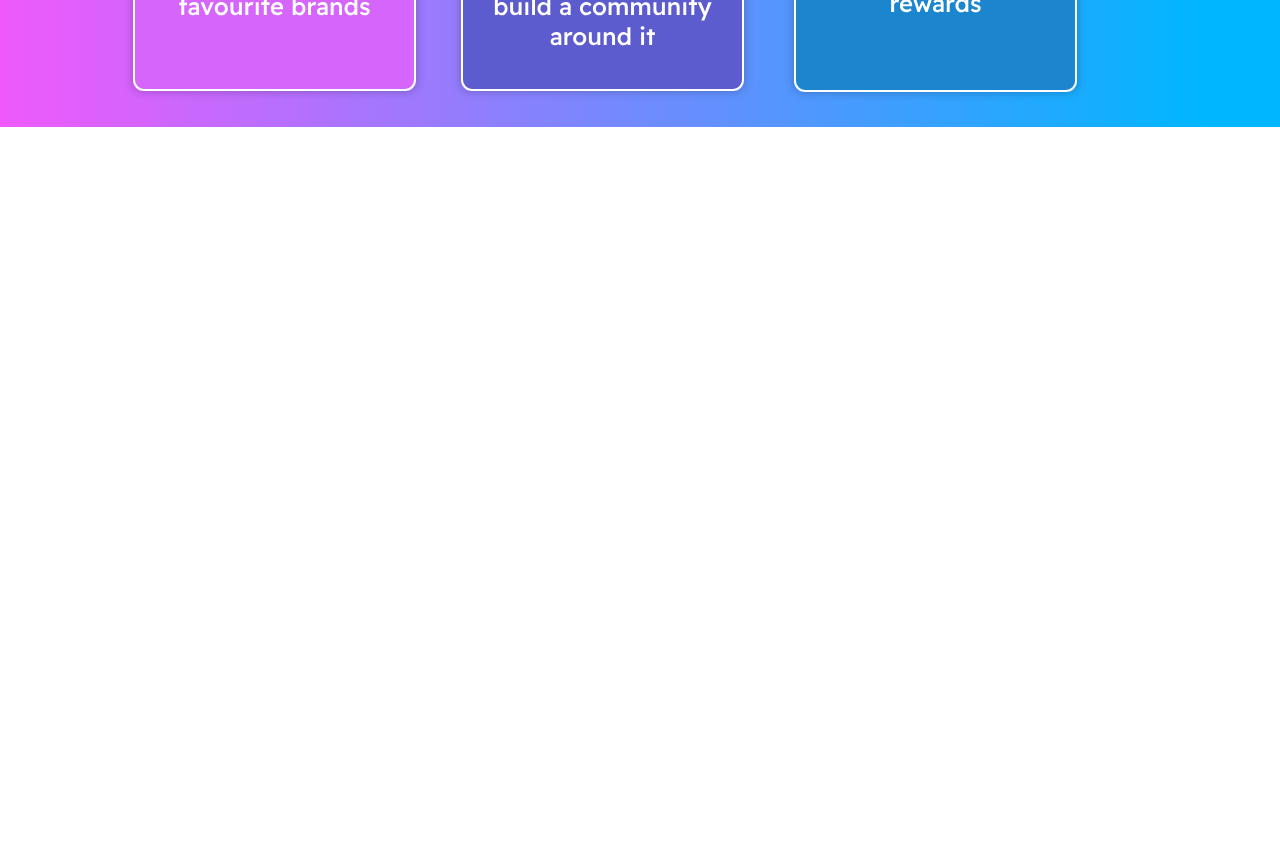
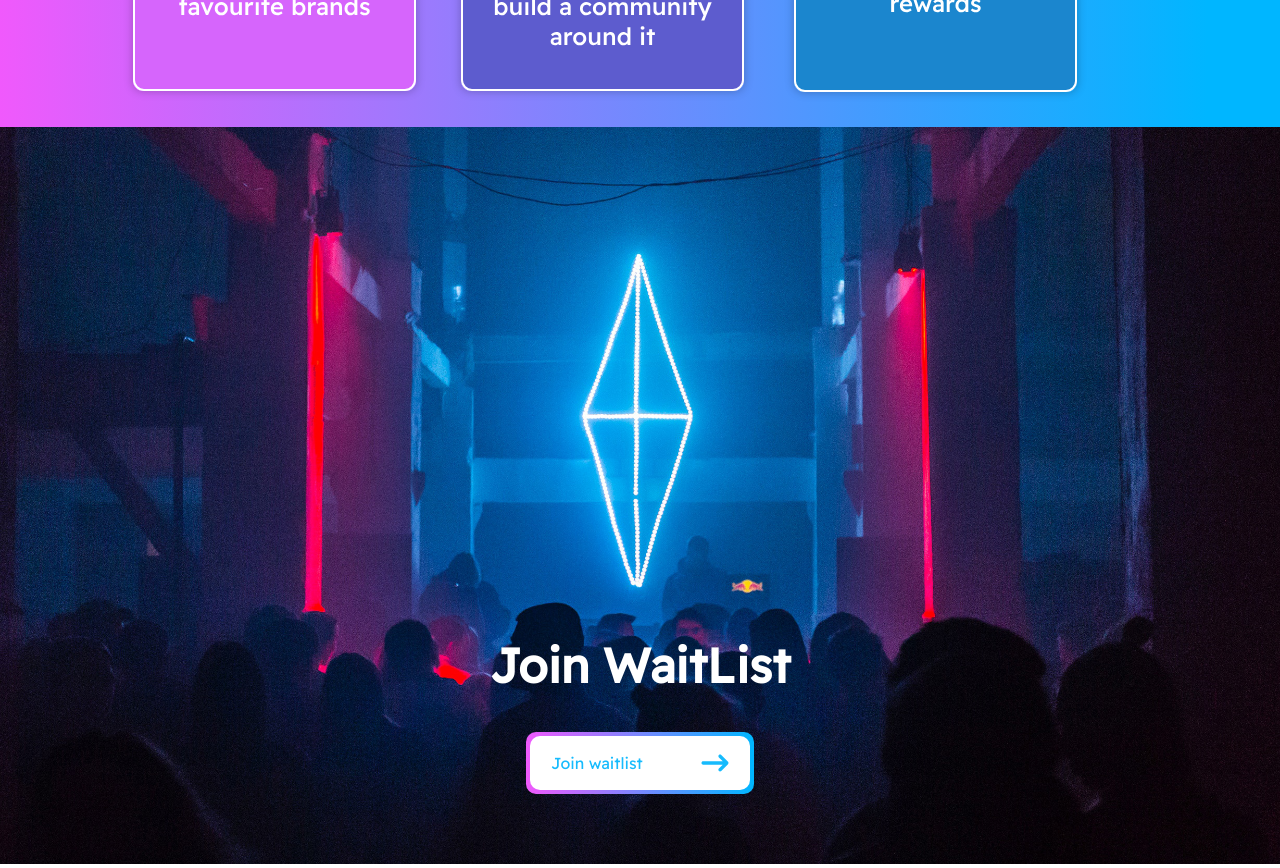
Before and after one commit to stefansujdovic/Embed-xyz, a React (Create React App) app: page / in a window 1280 px wide. Shown: the part 1820-2688 px from the top of the page. Before the commit the page ends 1947 px from the top, so only its background shows below. Built offline with nearby package versions, Linux system fonts and the light colour scheme.

Commit message:
join waitlist added page

```diff
--- a/src/App.js
+++ b/src/App.js
@@ -2,6 +2,7 @@ import Layout from "../src/components/Layout"
 import HomeVideo from "./components/HomeVideo"
 import LeadTheChange from "./components/LeadTheChange";
 import EarnModel from "./components/EarnModel";
+import JoinWaitList from "./components/JoinWaitList";
 
 function App() {
   return (
@@ -9,6 +10,7 @@ function App() {
       <HomeVideo />
       <LeadTheChange />
       <EarnModel />
+      <JoinWaitList />
     </Layout>
   );
 }
--- /dev/null
+++ b/src/components/JoinWaitList.js
@@ -0,0 +1,31 @@
+import "../styles/JoinWaitList.css";
+
+const JoinWaitList = () => {
+  return (
+    <section className="pr">
+      <img
+        src="/images/join_waitlist/neon-nightclub.jpg"
+        width={"100%"}
+        height={"100%"}
+        alt="Night Club"
+        className="join-waitlist_image"
+        title="Night Club"
+      />
+      <div className="join-waitlist_container">
+        <h2 className="section-title text-center">Join WaitList</h2>
+        <div className="module-border-wrap cp m-auto">
+          <div className="module d-flex flex-row jcbtw">
+            Join waitlist
+            <img
+              src="images/home_video/right_arrow.svg"
+              alt="Right arrow"
+              title="Right arrow"
+            />
+          </div>
+        </div>
+      </div>
+    </section>
+  );
+};
+
+export default JoinWaitList;
--- /dev/null
+++ b/src/styles/JoinWaitList.css
@@ -0,0 +1,16 @@
+.join-waitlist_container {
+  position: absolute;
+  bottom: 10%;
+  width: 100%;
+}
+
+.join-waitlist_container .section-title {
+  color: var(--white-color);
+}
+
+@media (max-width: 1024px) {
+  .join-waitlist_image {
+      height: 500px;
+      object-fit: cover;
+  }
+}
```
Also changed, not shown: public/images/join_waitlist/neon-nightclub.jpg (added).
